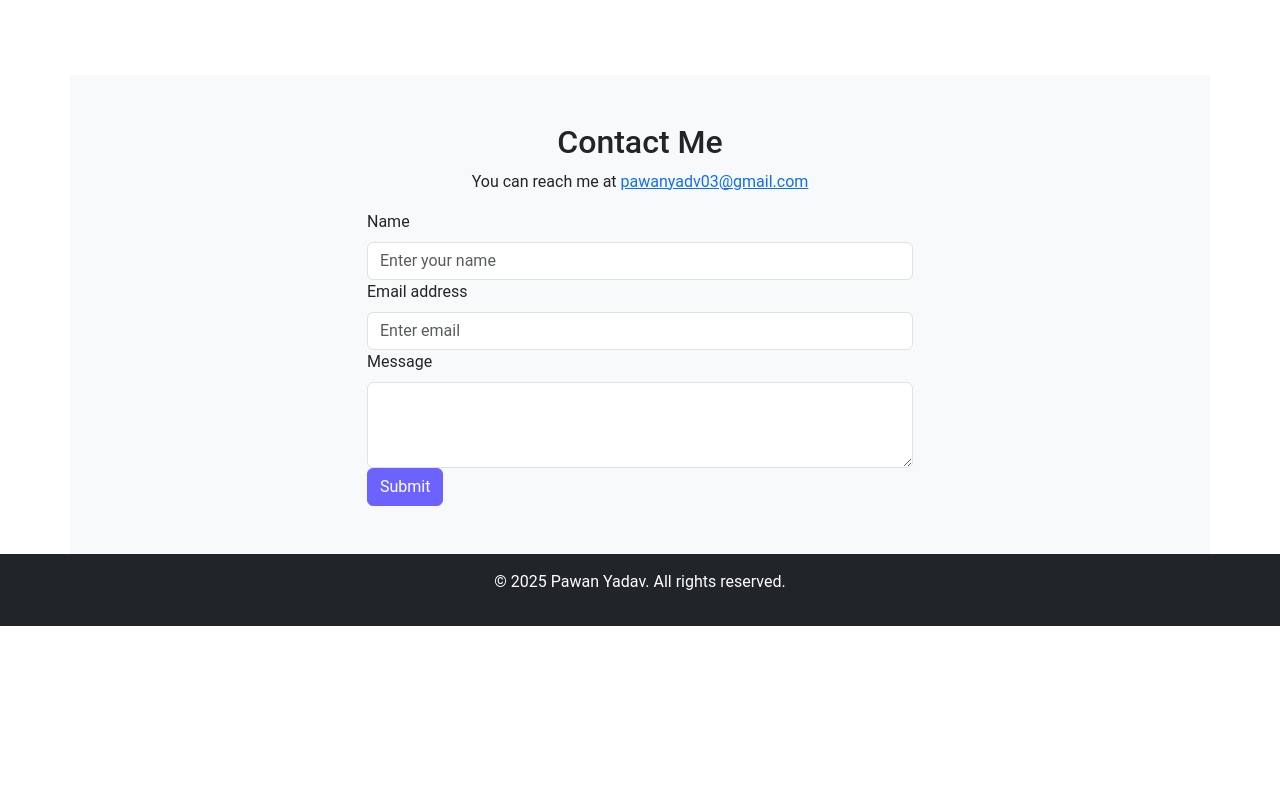
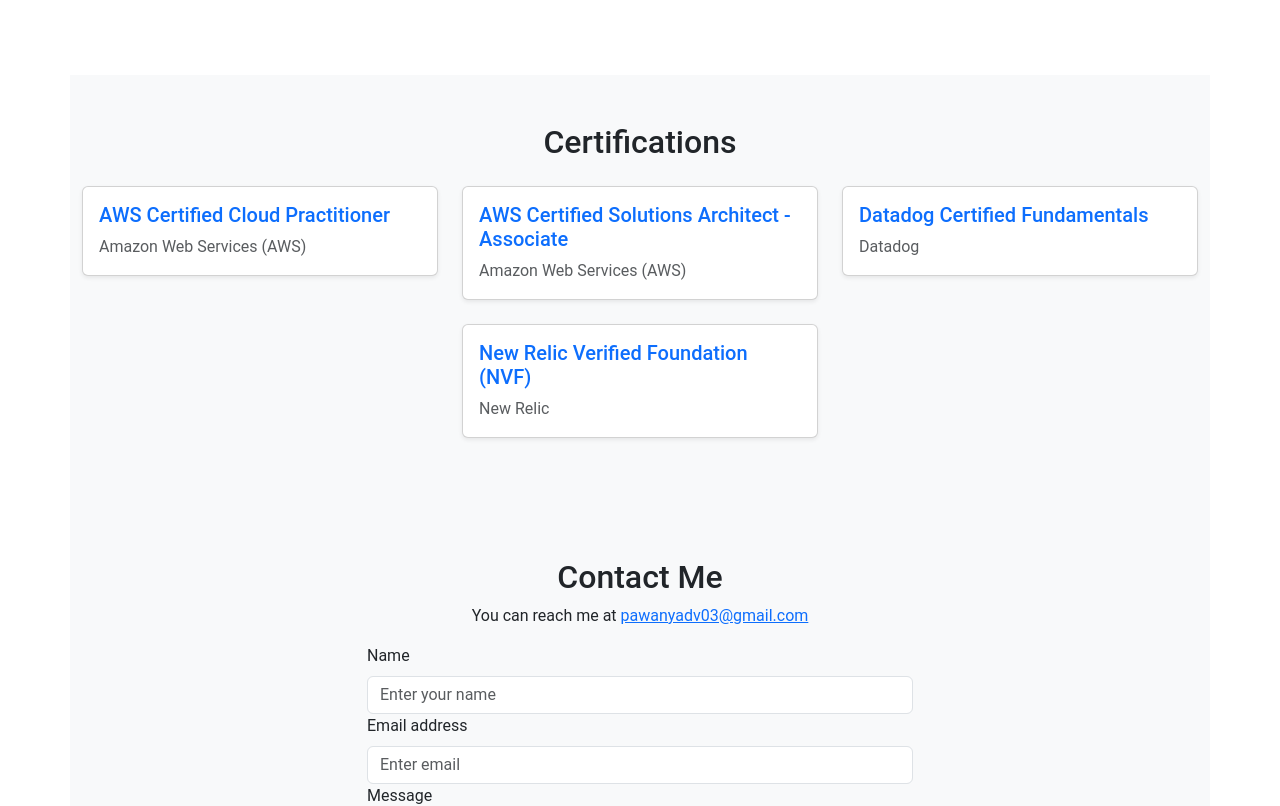
Before and after one commit to pawanyadv03/portfolio-website, a React (Create React App) app: page / in a window 1280 px wide. Shown: the part 1660-2466 px from the top of the page. Before the commit the page ends 2286 px from the top, so only its background shows below. Built offline with nearby package versions, Linux system fonts and the light colour scheme.

Commit message:
Resolve merge conflict and add project files

```diff
--- a/src/App.js
+++ b/src/App.js
@@ -5,6 +5,7 @@
 import Projects from './components/Projects';
 import Skills from './components/Skills';
 import Contact from './components/Contact';
+import Certifications from './components/Certifications';
 import Chatbot from './components/Chatbot';
 import { Fade } from "react-awesome-reveal";
 
@@ -23,6 +24,9 @@
         <Skills />
       </Fade>
       <Fade triggerOnce>
+        <Certifications />
+      </Fade>
+      <Fade triggerOnce>
         <Contact />
       </Fade>
       <Chatbot />
--- /dev/null
+++ b/src/components/Certifications.js
@@ -0,0 +1,34 @@
+import React from 'react';
+import { Container, Row, Col, Card } from 'react-bootstrap';
+import { Fade } from "react-awesome-reveal";
+
+const certifications = [
+  { name: 'AWS Certified Cloud Practitioner', issuer: 'Amazon Web Services (AWS)' },
+  { name: 'AWS Certified Solutions Architect - Associate', issuer: 'Amazon Web Services (AWS)' },
+  { name: 'Datadog Certified Fundamentals', issuer: 'Datadog' },
+  { name: 'New Relic Verified Foundation (NVF)', issuer: 'New Relic' },
+];
+
+const Certifications = () => {
+  return (
+    <Container id="certifications" className="py-5 bg-light">
+      <h2 className="text-center mb-4">Certifications</h2>
+      <Row className="justify-content-center">
+        {certifications.map((cert, index) => (
+          <Col key={index} md={6} lg={4} className="mb-4">
+            <Fade triggerOnce>
+              <Card className="h-100 shadow-sm">
+                <Card.Body>
+                  <Card.Title className="text-primary">{cert.name}</Card.Title>
+                  <Card.Text className="text-muted">{cert.issuer}</Card.Text>
+                </Card.Body>
+              </Card>
+            </Fade>
+          </Col>
+        ))}
+      </Row>
+    </Container>
+  );
+};
+
+export default Certifications;
--- a/src/components/Navigation.js
+++ b/src/components/Navigation.js
@@ -11,6 +11,7 @@
           <Nav.Link href="#about">About</Nav.Link>
           <Nav.Link href="#projects">Projects</Nav.Link>
           <Nav.Link href="#skills">Skills</Nav.Link>
+          <Nav.Link href="#certifications">Certifications</Nav.Link>
           <Nav.Link href="#contact">Contact</Nav.Link>
         </Nav>
       </Navbar.Collapse>
```
